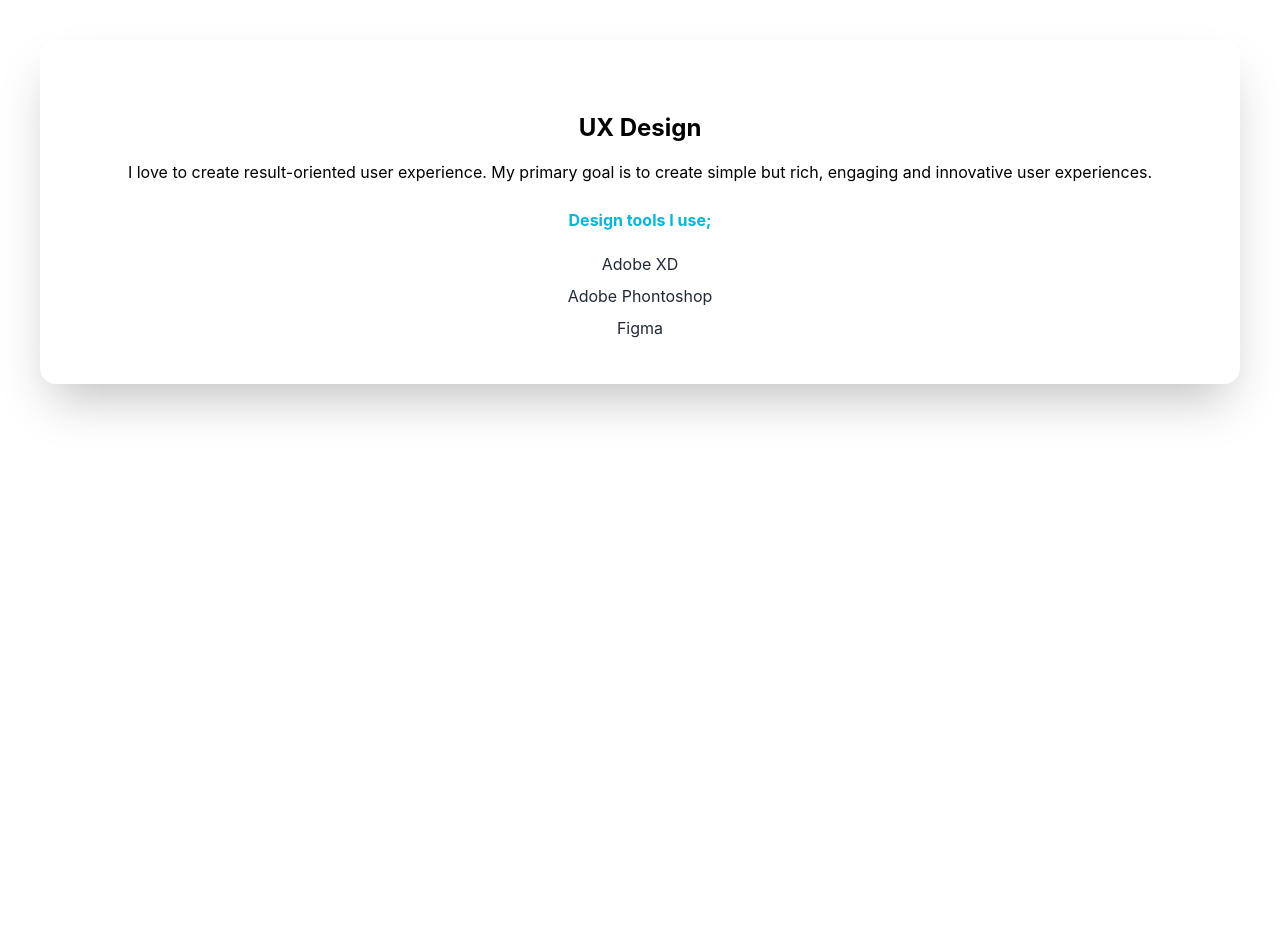
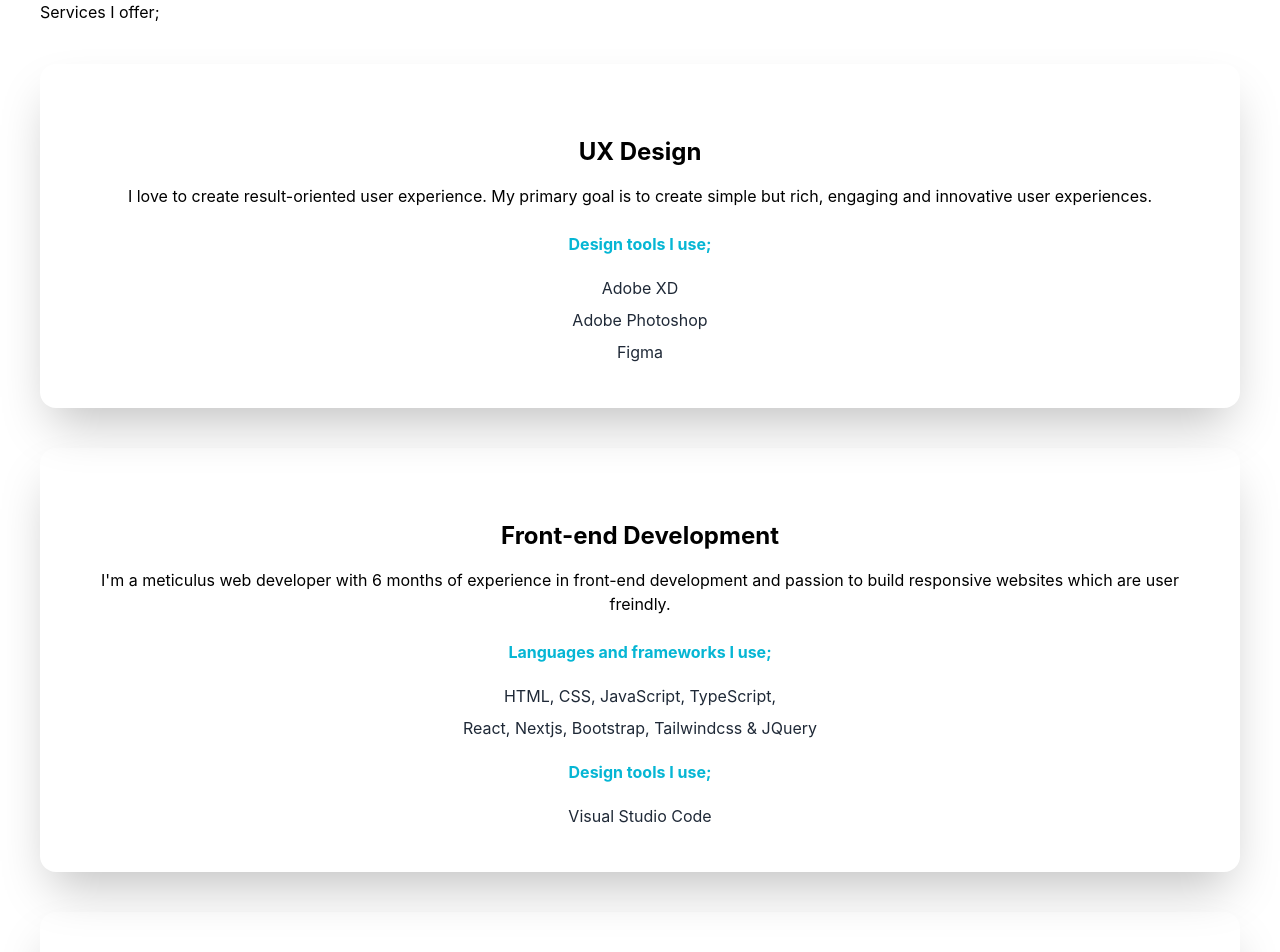
Before and after one commit to Wediah/portfolio2, a Next.js app: page /about in a window 1280 px wide. Shown: the top 952 px of the page. Before the commit the page ends 840 px from the top, so only its background shows below. Built offline with nearby package versions, Linux system fonts and the light colour scheme.

Commit message:
nore cards added

```diff
--- a/pages/about.tsx
+++ b/pages/about.tsx
@@ -9,8 +9,28 @@ function About () {
     return (
         <Element id="about" name="about">
             <div className="min-h-screen px-10 " >
+                <h4 className="">Services I offer;</h4>
                 <div className="shadow-2xl rounded-2xl text-center p-10 my-10">
                     <h3 className="pt-8 pb-2 text-2xl font-bold">UX Design</h3>
+                    <p className="py-2">I love to create result-oriented user experience. My primary goal is to create simple but rich, engaging and innovative user experiences.</p>
+                    <h4 className="text-cyan-500 py-4 font-bold">Design tools I use; </h4>
+                    <p className="text-gray-800 py-1">Adobe XD</p>
+                    <p className="text-gray-800 py-1">Adobe Photoshop</p>
+                    <p className="text-gray-800 py-1">Figma</p>
+                </div>
+                <div className="shadow-2xl rounded-2xl text-center p-10 my-10">
+                    <h3 className="pt-8 pb-2 text-2xl font-bold">Front-end Development</h3>
+                    <p className="py-2">I'm a meticulus web developer with 6 months of experience in front-end development and passion to build responsive websites which are user freindly.</p>
+                    <h4 className="text-cyan-500 py-4 font-bold">Languages and frameworks I use;</h4>
+                    <p className="text-gray-800 py-1">HTML, CSS, JavaScript, TypeScript,</p>
+                    <p className="text-gray-800 py-1">React, Nextjs, Bootstrap, Tailwindcss & JQuery</p>
+
+                    <h4 className="text-cyan-500 py-4 font-bold">Design tools I use; </h4>
+                    <p className="text-gray-800 py-1">Visual Studio Code</p>
+
+                </div>
+                <div className="shadow-2xl rounded-2xl text-center p-10 my-10">
+                    <h3 className="pt-8 pb-2 text-2xl font-bold"></h3>
                     <p className="py-2">I love to create result-oriented user experience. My primary goal is to create simple but rich, engaging and innovative user experiences.</p>
                     <h4 className="text-cyan-500 py-4 font-bold">Design tools I use; </h4>
                     <p className="text-gray-800 py-1">Adobe XD</p>
```
